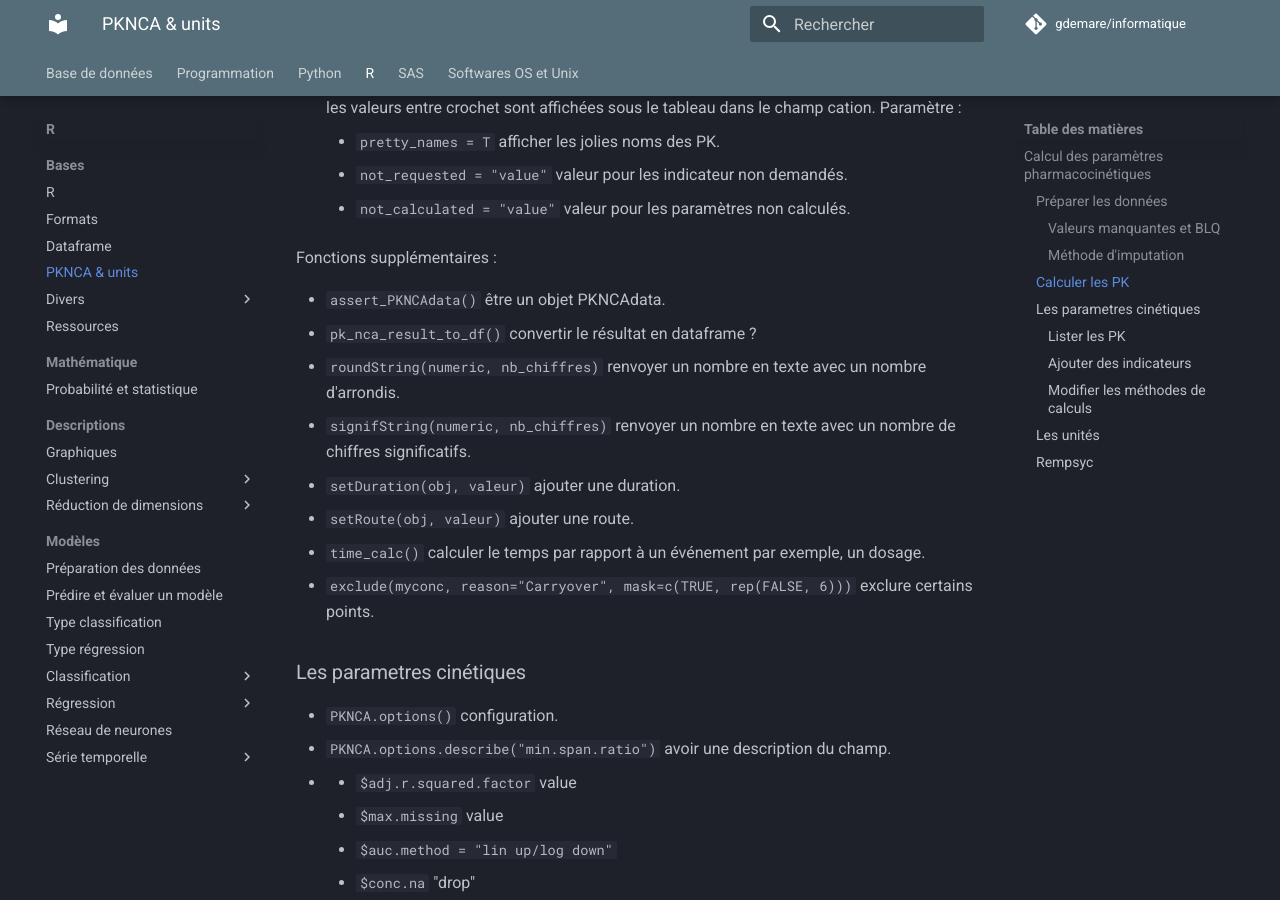
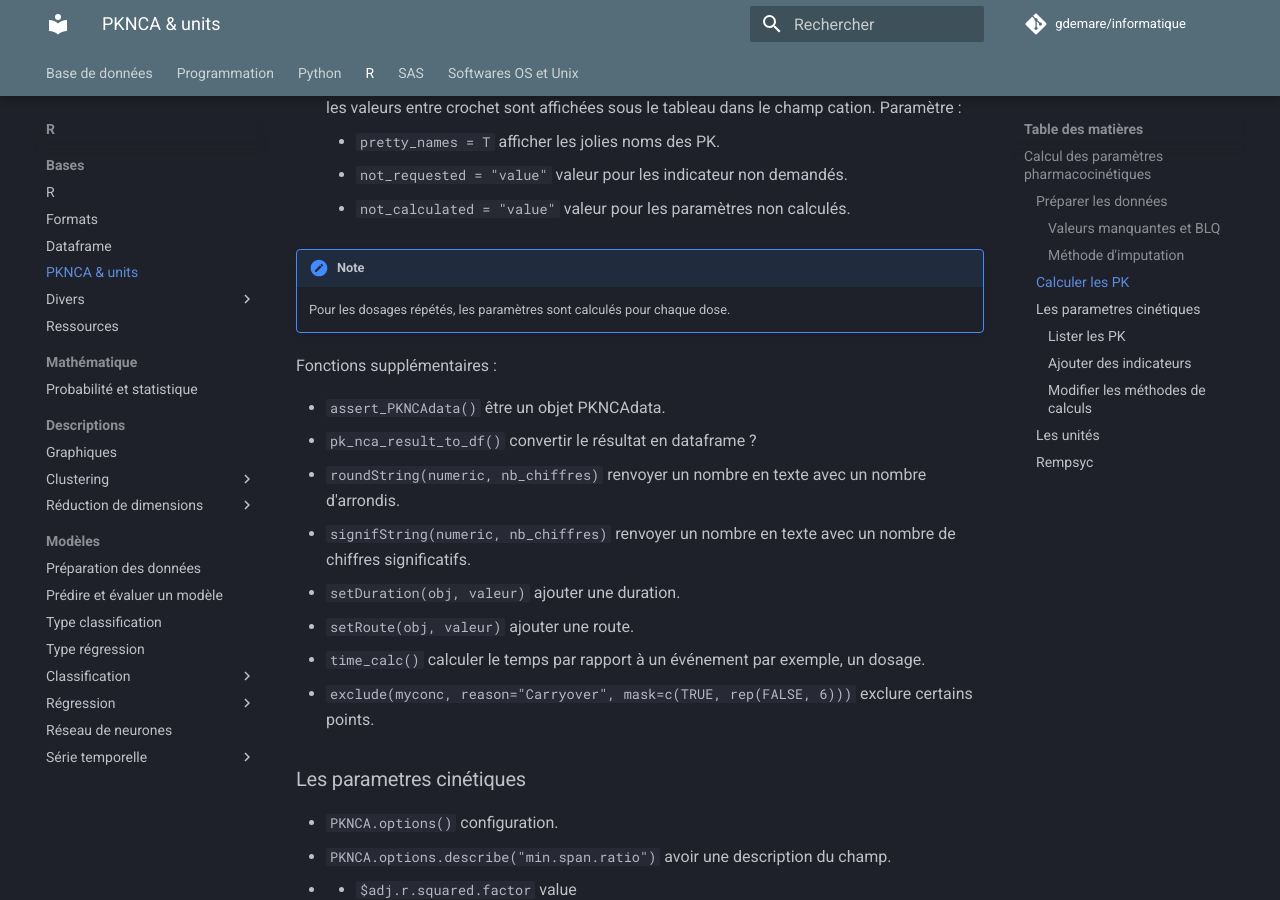
Before and after one commit to gdemare/Informatique, an MkDocs documentation site: the page built from docs/r/PKNCA-units_r.md, in a window 1280 px wide and 900 px high, scrolled down 2095 px. Built offline with MkDocs 1.6.1 and Material for MkDocs 9.7.7, drawn with Linux system fonts in a browser that asks for light colours; comment, search, counter and statistics services are not loaded.

Commit message:
Update PKNCA-units_r.md

```diff
--- a/docs/r/PKNCA-units_r.md
+++ b/docs/r/PKNCA-units_r.md
@@ -70,6 +70,9 @@ Remplacer les valeurs :
     * `pretty_names = T` afficher les jolies noms des PK.
     * `not_requested = "value"` valeur pour les indicateur non demandés.
     * `not_calculated = "value"` valeur pour les paramètres non calculés.
+
+!!! note
+    Pour les dosages répétés, les paramètres sont calculés pour chaque dose.
 
 Fonctions supplémentaires :
 
```
